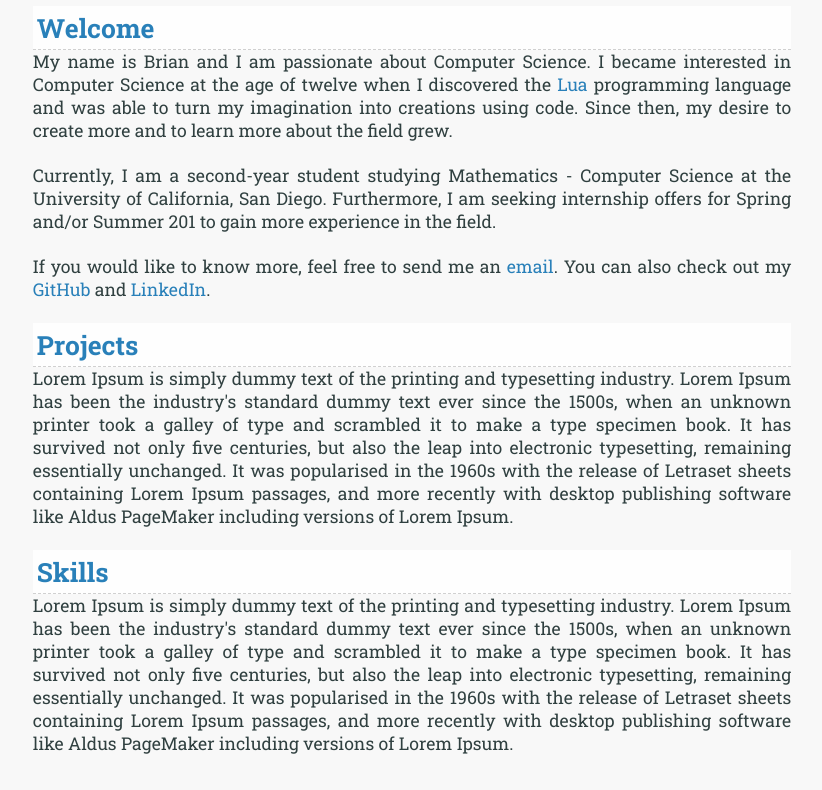
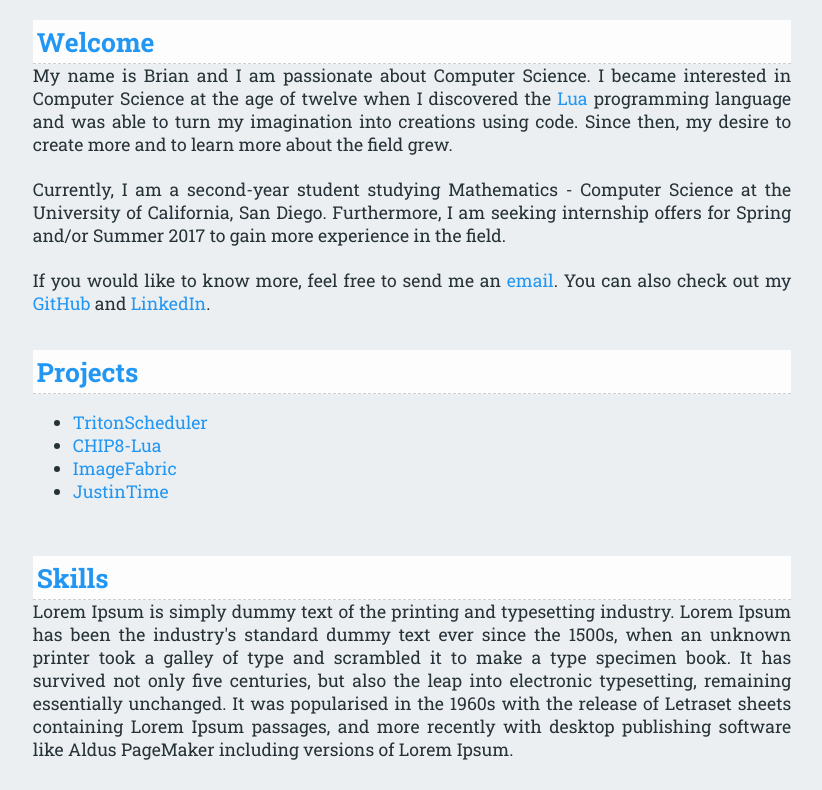
Before and after one commit to brianhang/brianhang.github.io, a plain HTML site: page index.html in a window 1280 px wide. Shown: the part 155-945 px from the top of the page, without its empty margins (228-1050 px from the left). Drawn offline with Linux system fonts and the light colour scheme.

Commit message:
Changed color scheme

```diff
--- a/index.html
+++ b/index.html
@@ -22,7 +22,7 @@
                     Currently, I am a second-year student studying Mathematics -
                     Computer Science at the University of California, San Diego.
                     Furthermore, I am seeking internship offers for Spring
-                    and/or Summer 201 to gain more experience in the field.
+                    and/or Summer 2017 to gain more experience in the field.
                 </p>
                 <p>
                     If you would like to know more, feel free to send me an
@@ -33,16 +33,20 @@
             </section>
             <section id="projects">
                 <h1><a href="#projects">Projects</a></h1>
-                Lorem Ipsum is simply dummy text of the printing and typesetting
-                industry. Lorem Ipsum has been the industry's standard dummy
-                text ever since the 1500s, when an unknown printer took a galley
-                of type and scrambled it to make a type specimen book. It has
-                survived not only five centuries, but also the leap into
-                electronic typesetting, remaining essentially unchanged. It was
-                popularised in the 1960s with the release of Letraset sheets
-                containing Lorem Ipsum passages, and more recently with desktop
-                publishing software like Aldus PageMaker including versions of
-                Lorem Ipsum.
+                <ul id="projectList">
+                    <li>
+                        <a href="https://github.com/brianhang/tritonscheduler">TritonScheduler</a>
+                    </li>
+                    <li>
+                        <a href="https://github.com/brianhang/tritonscheduler">CHIP8-Lua</a>
+                    </li>
+                    <li>
+                        <a href="https://github.com/brianhang/tritonscheduler">ImageFabric</a>
+                    </li>
+                    <li>
+                        <a href="https://github.com/brianhang/tritonscheduler">JustinTime</a>
+                    </li>
+                </ul>
             </section>
             <section id="skills">
                 <h1><a href="#skills">Skills</a></h1>
--- a/style.css
+++ b/style.css
@@ -2,8 +2,8 @@
 
 body {
     font-family: 'Roboto Slab', serif;
-    background-color: #f8f8f8;
-    color: #304040;
+    background-color: #ECEFF1;
+    color: #263238;
 }
 
 #content {
@@ -22,25 +22,25 @@ body {
 }
 
 #domain {
-    color: #2980b9;
+    color: #2196F3;
     font-weight: 400;
 }
 
 #content section {
     text-align: justify;
-    padding-top: 1.25em;
+    padding-top: 2em;
 }
 
 #content section h1 {
-    color: #2980b9;
+    color: #2196F3;
     border-bottom: #d0d0d0 dashed thin;
-    background-color: #fefefe;
+    background-color: #fdfdfd;
     margin: 0;
     padding: 4px;
 }
 
 #content a {
-    color: #2980b9;
+    color: #2196F3;
     text-decoration: none;
 }
 
```
